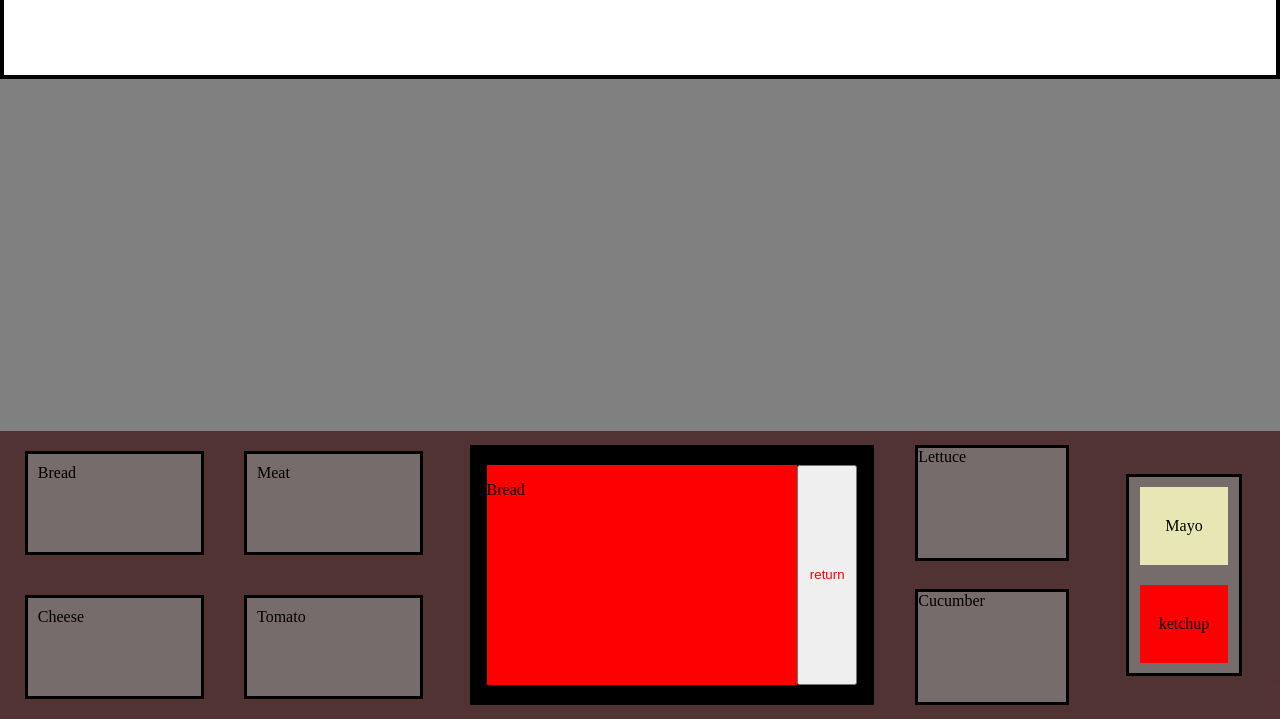
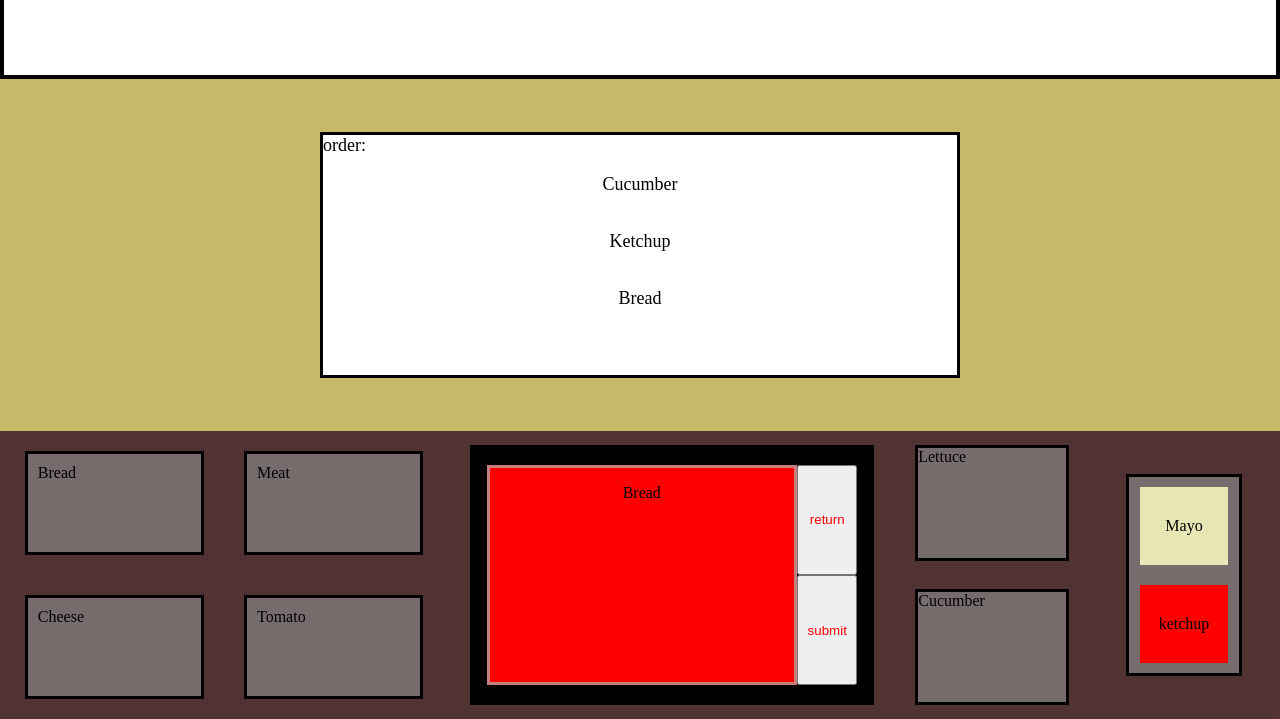
Before and after one commit to DanielAmit217/unit-1-project, a plain HTML site: page index.html in a window 1280 px wide. Both pictures are taken after a click on the element "Bread". Shown: the part 81-800 px from the top of the page. Drawn offline with Linux system fonts and the light colour scheme.

Commit message:
added some css, made some new buttons, created basic js functionality

```diff
--- a/app.js
+++ b/app.js
@@ -1,37 +1,81 @@
-let userSandwich = []
+let userSandwich = [];
+let computerSandwich = [];
+// initialize a gloal variable to keep track of ingredient level
+let level = 3;
 
+
+const ingredientsList = {
+  1: "Bread",
+  2: "Meat",
+  3: "Cheese",
+  4: "Tomato",
+  5: "Lettuce",
+  6: "Cucumber",
+  7: "Mayo",
+  8: "Ketchup",
+};
 
 
 const ingredientsBtn = document.querySelectorAll(".button");
-const returnBtn = document.querySelector("button")
-const cuttingBoardPreview = document.querySelector("#cutting-board")
+const returnBtn = document.querySelector("button");
+const cuttingBoardPreview = document.querySelector("#cutting-board");
+const orderView = document.querySelector("#order");
 
-function updateIngredientsUI () {
-  let htmlString = ""
 
-  // userSandwich = ["cheese", "Bread", "tomato"]
+function updateOrderUI() {
+  let orderString = "";
+  computerSandwich.forEach((ingredient) => {
+    orderString += `<p>${ingredient}</p>`
+  });
+  orderView.innerHTML = "";
+  orderView.insertAdjacentHTML("beforeend", orderString)
+}
+
+function updateIngredientsUI() {
+  let htmlString = "";
   userSandwich.forEach((ingredient) => {
-    htmlString += `<p>${ingredient}</p>`
-  })
-
-  cuttingBoardPreview.innerHTML = ""
-
-  cuttingBoardPreview.insertAdjacentHTML("beforeend", htmlString)
+    htmlString += `<p>${ingredient}</p>`;
+  });
+  cuttingBoardPreview.innerHTML = "";
+  cuttingBoardPreview.insertAdjacentHTML("beforeend", htmlString);
 }
 
 
-returnBtn.addEventListener("click", remove => {
-    userSandwich.pop()
-    updateIngredientsUI()
-    console.log(userSandwich)
-})
+function addRandomIngredient() {
+  function getRandomNumber(min, max) { //random number generator (got it from google)
+    min = Math.ceil(min);
+    max = Math.floor(max);
+    return Math.floor(Math.random() * (max - min + 1)) + min;
+  }
+  let randomNum = getRandomNumber(1, 8);
+  let getRandomIngredient = ingredientsList[randomNum];
+  computerSandwich.push(getRandomIngredient);
+}
+
+function int() {
+  for(let i = 0; i < level; i++) {
+    addRandomIngredient();
+  }
+  level ++
+  updateOrderUI();
+}
+
+
+returnBtn.addEventListener("click", (remove) => {
+  userSandwich.pop();
+  updateIngredientsUI();
+  console.log(userSandwich); // log
+});
 
 ingredientsBtn.forEach((button) => {
-  button.addEventListener("click", event => {
-    console.log(`This is the ${event.target.textContent} container`)
-    userSandwich.push(event.target.textContent)
-    // cuttingBoardPreview.textContent += event.target.textContent
-    updateIngredientsUI()
-     console.log(userSandwich)
-    });
+  button.addEventListener("click", (event) => {
+    console.log(`This is the ${event.target.textContent} container`);
+    userSandwich.push(event.target.textContent);
+    updateIngredientsUI();
+    console.log(userSandwich); // log
   });
+});
+
+
+int();
+console.log(computerSandwich) // log
--- a/index.html
+++ b/index.html
@@ -12,7 +12,11 @@
       <div class="timer">timer: 0:00</div>
       <div class="level">level:</div>
     </h1>
-    <div class="street-window"></div>
+    <div class="street-window">
+      <div class="order-window">order:
+        <div id="order"></div>
+      </div>
+    </div>
     <div class="inventory">
       <section>
         <div class="container button ingredient" id="Bread">Bread</div>
@@ -24,11 +28,12 @@
         <div class="working-surface">
           <div id="cutting-board"></div>
           <button>return</button>
+          <button>submit</button>
         </div>
       </main>
       <article>
-        <div class="xtra-container button ingredient" id="Lettuce">Lettuce</div>
-        <div class="xtra-container button ingredient" id="Cucumber">Cucumber</div>
+        <div class="right-containers button ingredient" id="Lettuce">Lettuce</div>
+        <div class="right-containers button ingredient" id="Cucumber">Cucumber</div>
       </article>
       <aside>
         <div class="sauces-container">
--- a/style.css
+++ b/style.css
@@ -19,10 +19,25 @@ h1 {
     top: 20%;
     bottom: 36%;
     width: 100%;
-    background: grey;
+    background: rgb(198, 185, 104);
+    display: flex;
+    justify-content: center;
+    align-items: center;
+}
+.order-window {
+    width: 50%;
+    height: 70%;
+    border: 3px solid black;
+    background-color: white;
+    font-size: large;
+}
+#order {
+    display: flex;
+    justify-content: center;
+    align-items: center;
+    flex-direction: column;
+}
 
-
-}
 .inventory {
     position: absolute;
     bottom: 0;
@@ -64,21 +79,28 @@ main {
     display: flex;
     justify-content: center;
     align-items: center;
+    flex-wrap: wrap;
+    flex-direction: column;
+    align-content: center;
 }
 button {
     width: 15%;
-    height: 85%;
+    height: 42.5%;
     color: red;
     display: flex;
     justify-content: center;
     align-items: center;
     cursor: pointer;
+    flex-direction: column;
 }
 #cutting-board {
     width: 77%;
     height: 85%;
-    border: 10% solid rgb(255, 255, 255);
+    border: 3px solid rgb(199, 126, 126);
     background-color: red;
+    display: flex;
+    align-items: center;
+    flex-direction: column;
 }
 article {
     width: 15%;
@@ -87,7 +109,7 @@ article {
     justify-content: center;
     align-items: center;
 }
-.xtra-container {
+.right-containers {
     width: 80%;
     height: 40%;
     background-color: rgba(138, 138, 138, 0.654);
```
